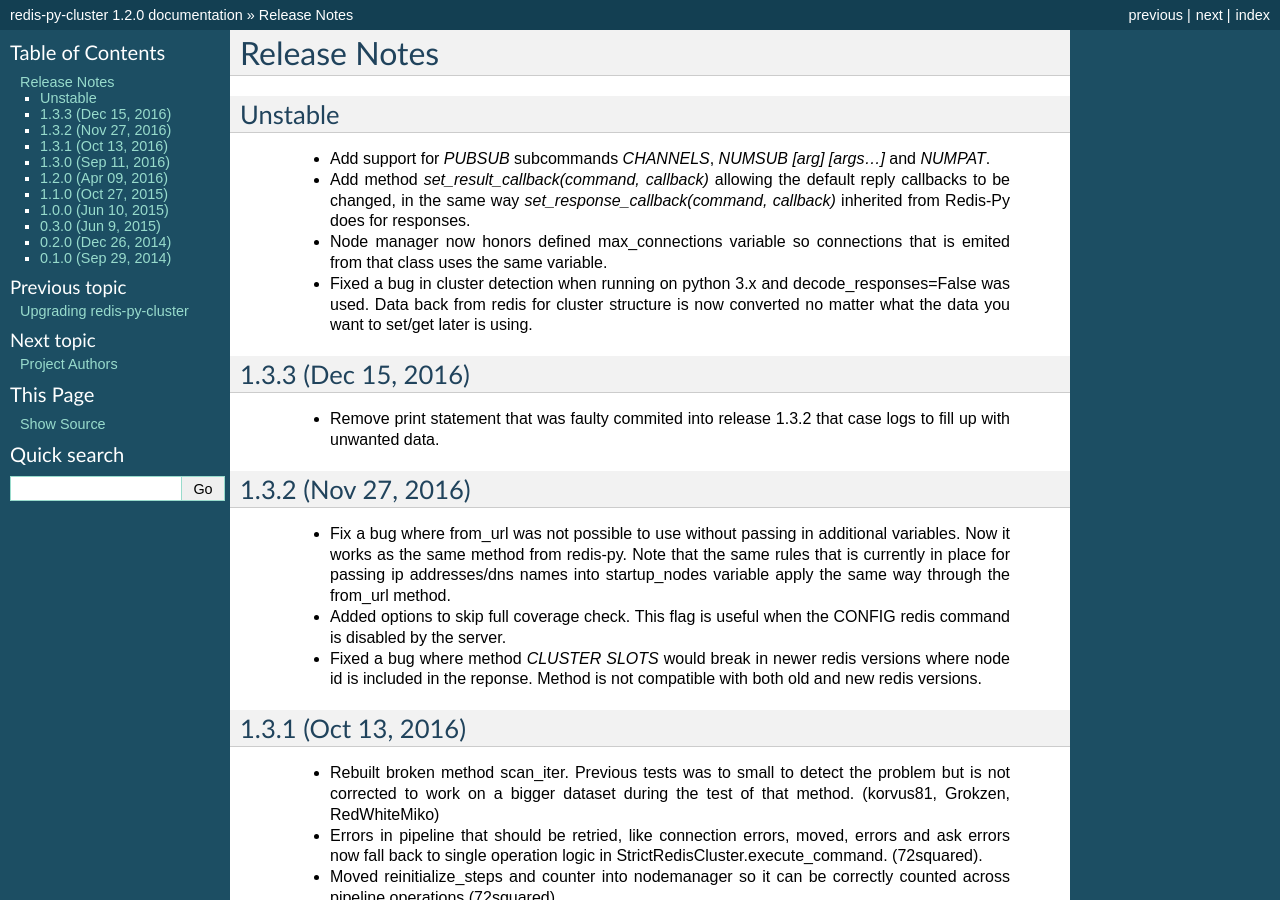
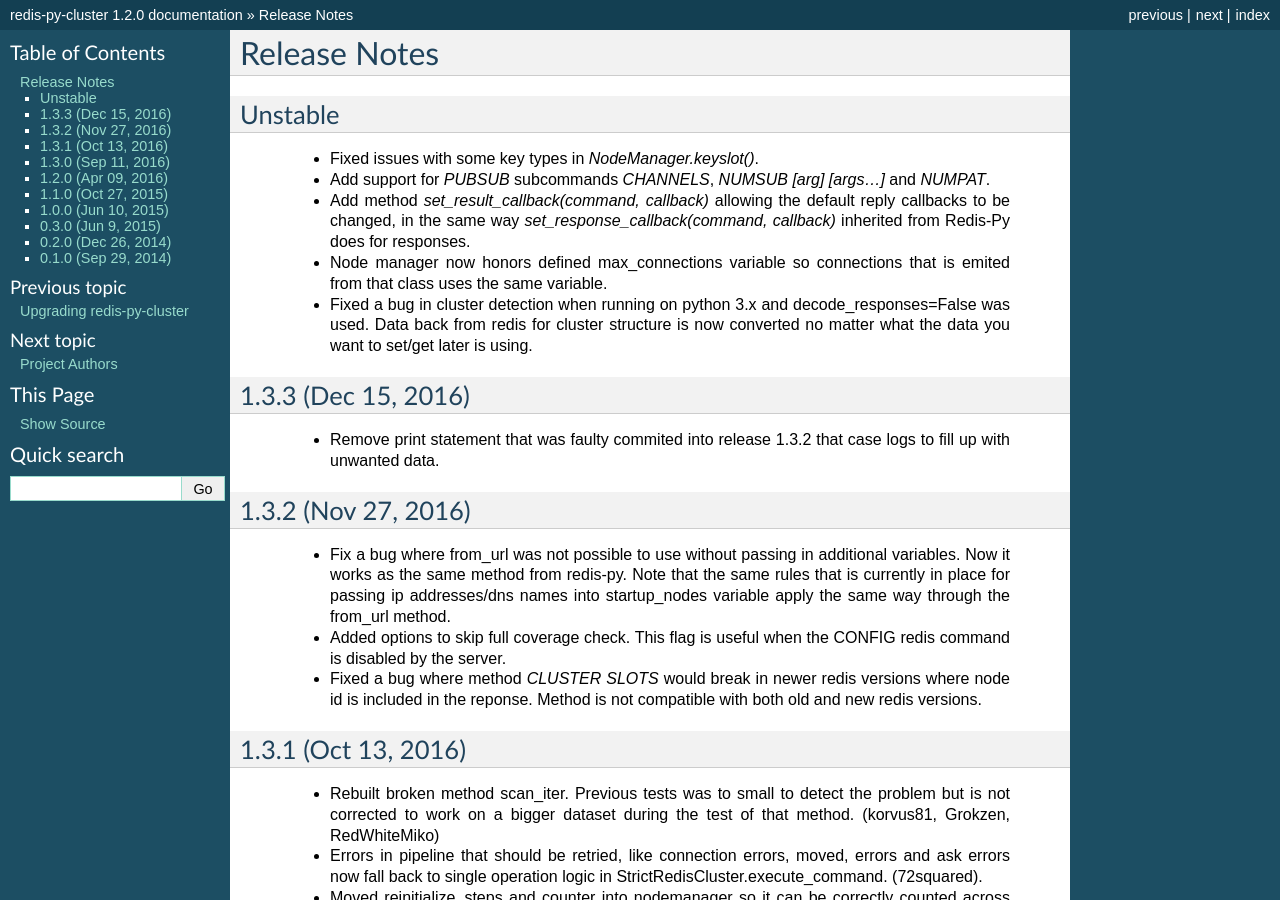
Before and after one commit to Grokzen/redis-py-cluster, a Sphinx documentation site: the page built from docs/release-notes.rst, in a window 1280 px wide and 900 px high. Built offline with Sphinx 7.4.7, drawn with Linux system fonts in a browser that asks for light colours.

Commit message:
edited release notes and added entry to authors

```diff
--- a/docs/authors.rst
+++ b/docs/authors.rst
@@ -22,3 +22,4 @@
  - monklof - https://github.com/monklof
  - dutradda - https://github.com/dutradda
  - AngusP - https://github.com/AngusP
+ - VascoVisser - https://github.com/VascoVisser
--- a/docs/release-notes.rst
+++ b/docs/release-notes.rst
@@ -4,6 +4,7 @@
 Unstable
 --------
 
+    * Fixed issues with some key types in `NodeManager.keyslot()`.
     * Add support for `PUBSUB` subcommands `CHANNELS`, `NUMSUB [arg] [args...]` and `NUMPAT`.
     * Add method `set_result_callback(command, callback)` allowing the default reply callbacks to be changed, in the same way `set_response_callback(command, callback)` inherited from Redis-Py does for responses.
     * Node manager now honors defined max_connections variable so connections that is emited from that class uses the same variable.
```
